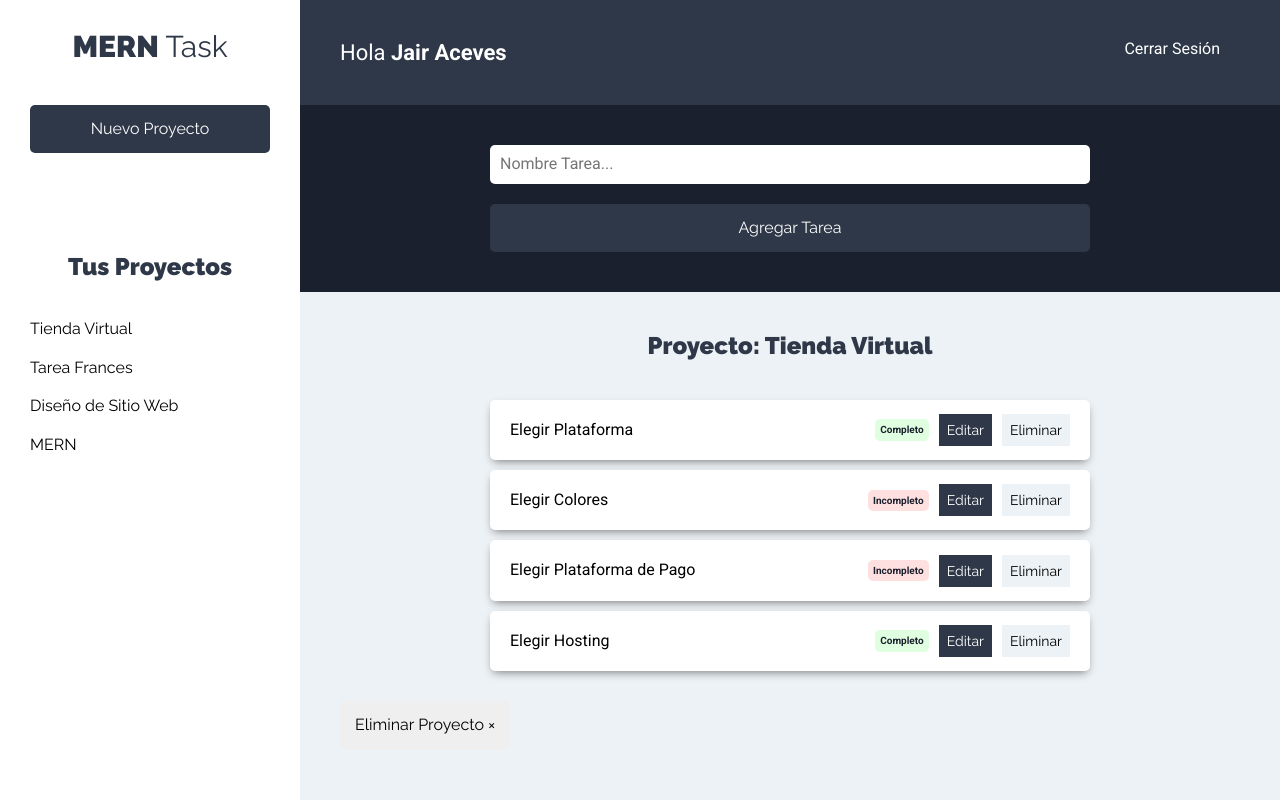
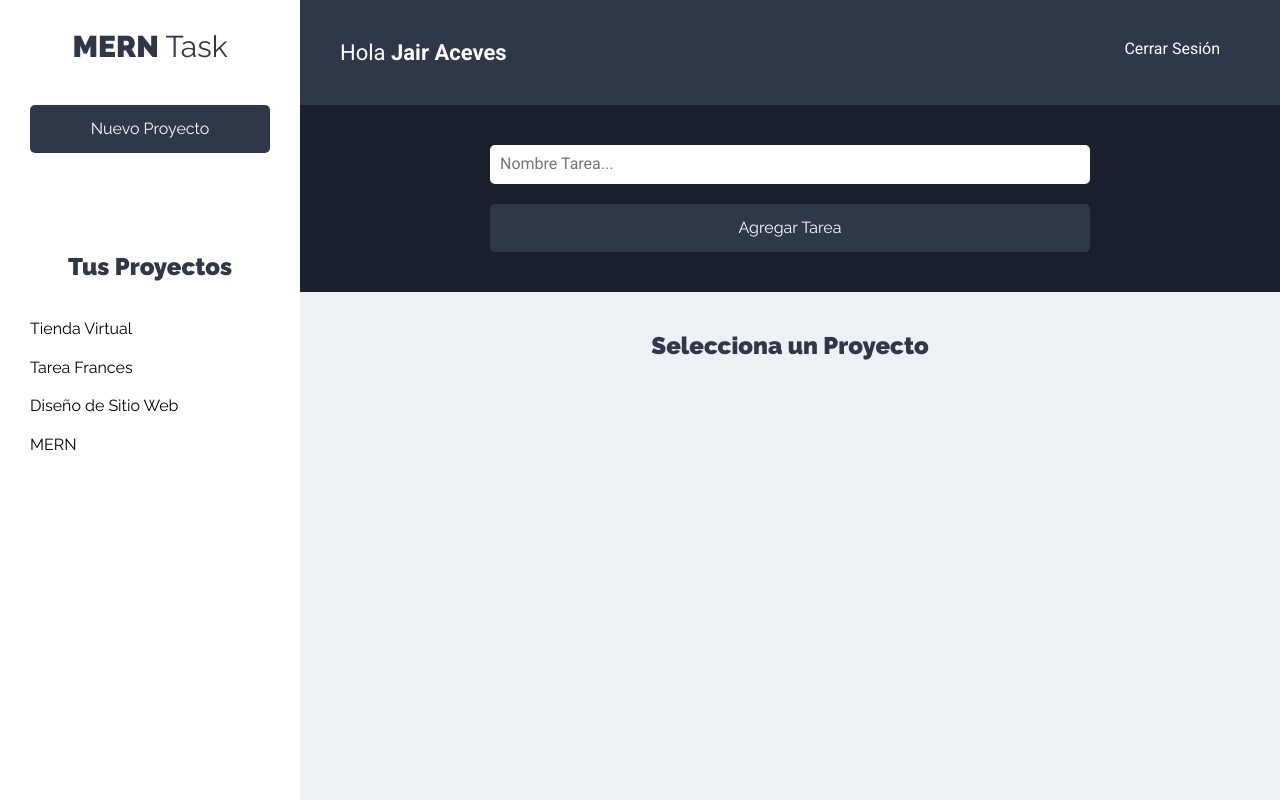
Before and after one commit to Jair-vet/MERN-Task-React, a React (Create React App) app: page /proyectos in a window 1280 px wide. Built offline with nearby package versions, Linux system fonts and the light colour scheme.

Commit message:
Mostrando el proyecto en el State cuando lo seleccionan

```diff
--- a/src/components/tareas/ListadoTarea.js
+++ b/src/components/tareas/ListadoTarea.js
@@ -1,7 +1,18 @@
-import React, {Fragment} from 'react'
+import React, { Fragment, useContext } from 'react'
 import Tarea from './Tarea';
+import proyectoContext from '../../context/proyectos/proyectoContext';
 
 const ListadoTareas = () => {
+
+    // Extraer proyectos de State Inicial
+    const proyectosContext = useContext(proyectoContext);
+    const { proyecto } = proyectosContext;
+
+    // Si no hay proyecto seleccionado
+    if(!proyecto) return <h2>Selecciona un Proyecto</h2>;
+
+    // Desestructuracion de Arreglo para extraer el proyecto actual
+    const [proyectoAtual] = proyecto;
 
     const tareasProyecto = [
         { nombre: 'Elegir Plataforma', estado: true},
@@ -13,7 +24,7 @@
 
     return (
         <Fragment>
-            <h2>Proyecto: Tienda Virtual</h2>
+            <h2>Proyecto: {proyectoAtual.nombre}</h2>
 
             <ul className="listado-tareas">
                 {tareasProyecto.length === 0
--- a/src/context/proyectos/proyectoState.js
+++ b/src/context/proyectos/proyectoState.js
@@ -1,5 +1,5 @@
 import React, { useReducer } from 'react';
-import uuid, { v4 as uuidv4 } from 'uuid';
+import  { v4 as uuidv4 } from 'uuid';
 import proyectoContext from './proyectoContext';
 import proyectoReducer from './proyectoReducer';
 
```
